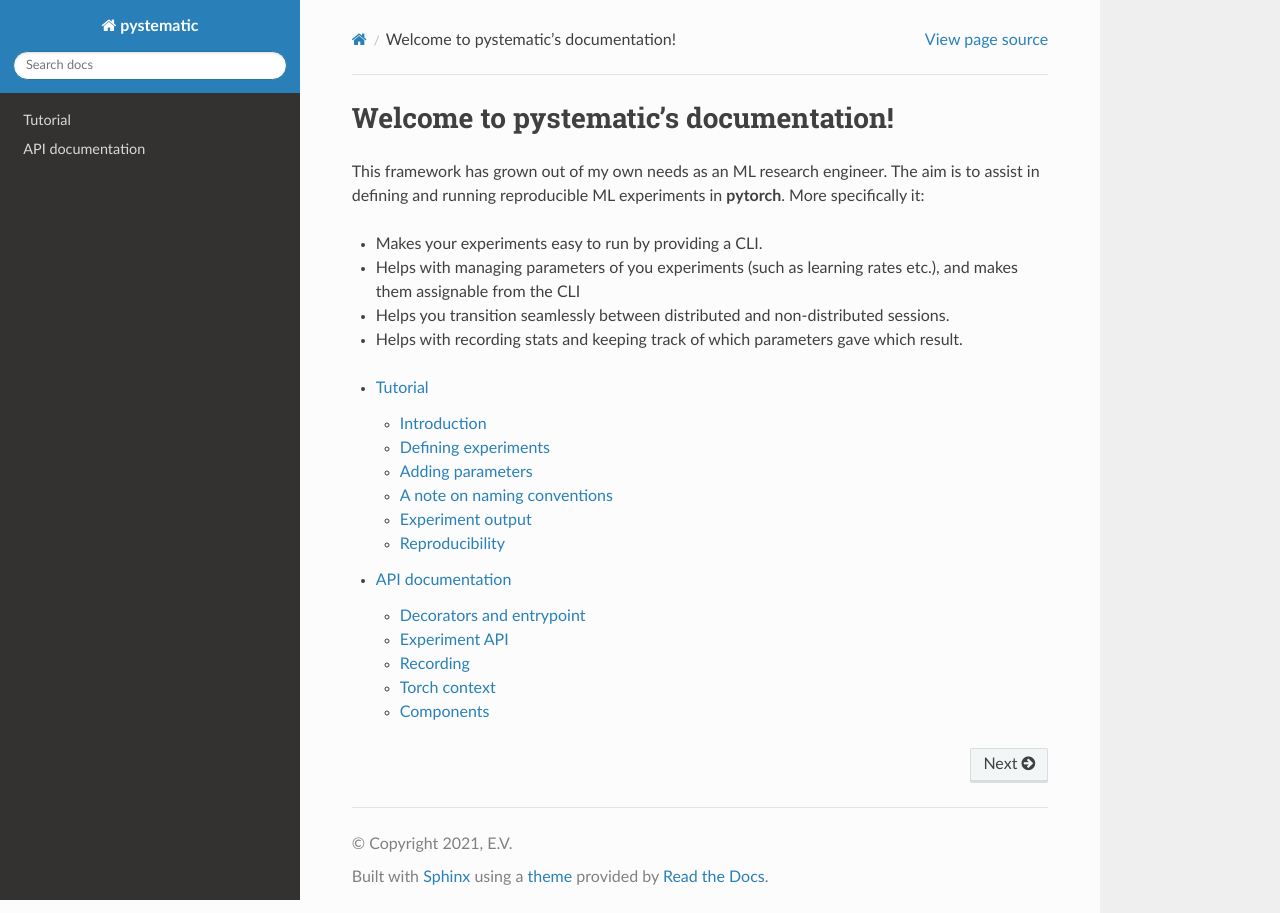
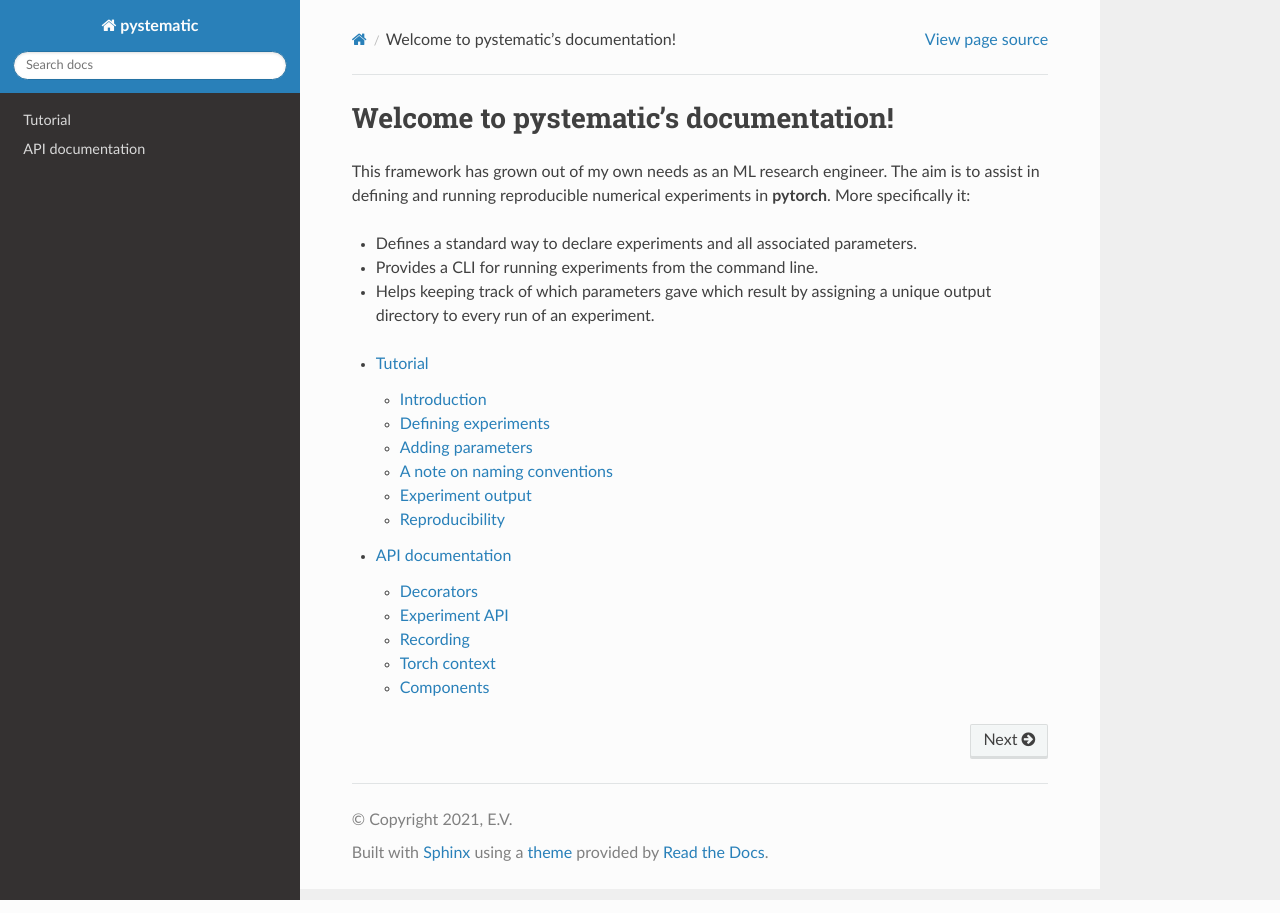
Before and after one commit to evalldor/pystematic, a Sphinx documentation site: the page built from docs/source/index.rst, in a window 1280 px wide. Built offline with Sphinx 7.4.7 and the Read the Docs theme 2.0.0, drawn with Linux system fonts in a browser that asks for light colours.

Commit message:
no_output_dir

```diff
--- a/docs/source/apidoc.rst
+++ b/docs/source/apidoc.rst
@@ -1,8 +1,8 @@
 API documentation
-======================================
+=================
 
-Decorators and entrypoint
--------------------------
+Decorators
+----------
 
 .. autodecorator:: pystematic.torch.experiment(name=None, inherit_params=None, defaults={}, group=None)
 
--- a/docs/source/index.rst
+++ b/docs/source/index.rst
@@ -7,17 +7,15 @@ Welcome to pystematic's documentation!
 ======================================
 
 This framework has grown out of my own needs as an ML research engineer. The aim
-is to assist in defining and running reproducible ML experiments in **pytorch**. More
-specifically it:
+is to assist in defining and running reproducible numerical experiments in
+**pytorch**. More specifically it:
 
-* Makes your experiments easy to run by providing a CLI.
+* Defines a standard way to declare experiments and all associated parameters.
 
-* Helps with managing parameters of you experiments (such as learning rates
-  etc.), and makes them assignable from the CLI
+* Provides a CLI for running experiments from the command line.
 
-* Helps you transition seamlessly between distributed and non-distributed sessions.
-
-* Helps with recording stats and keeping track of which parameters gave which result.
+* Helps keeping track of which parameters gave which result by assigning a
+  unique output directory to every run of an experiment.
 
 .. toctree::
    :maxdepth: 2
--- a/docs/source/tutorial.rst
+++ b/docs/source/tutorial.rst
@@ -10,7 +10,7 @@ than one time have i been guilty of hard-coding my hyperparamters, running the
 code and tweaking the parameters directly in the source code util i eventually
 lose track of which parameters gave which results.
 
-This framework is ment to help you in being systematic about how you declare and
+This framework is ment to help me (you) in being systematic about how you declare and
 assign values to the parameters of your experiment, and keeping books on what
 result they produced.
 
```
Also changed, not shown: 4 other files.
